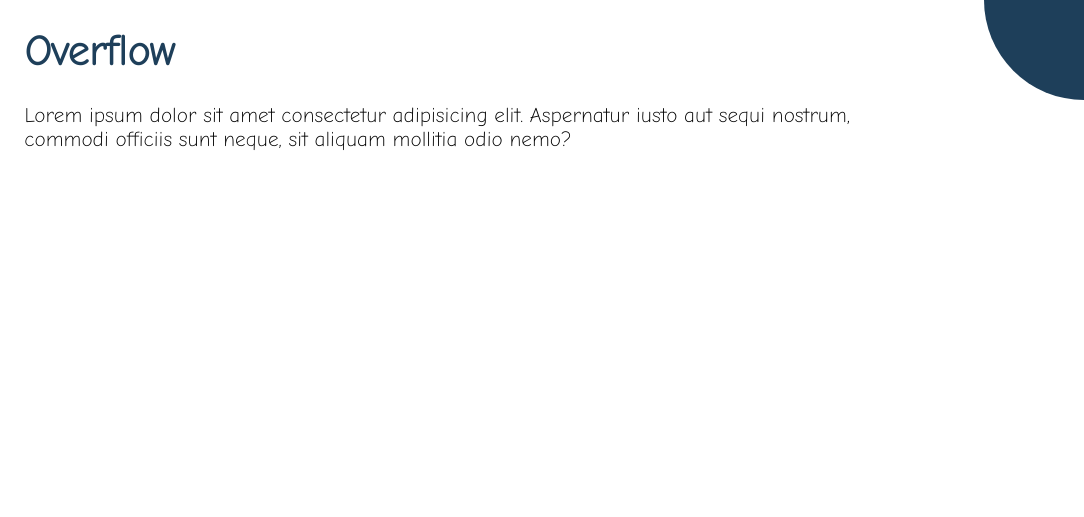
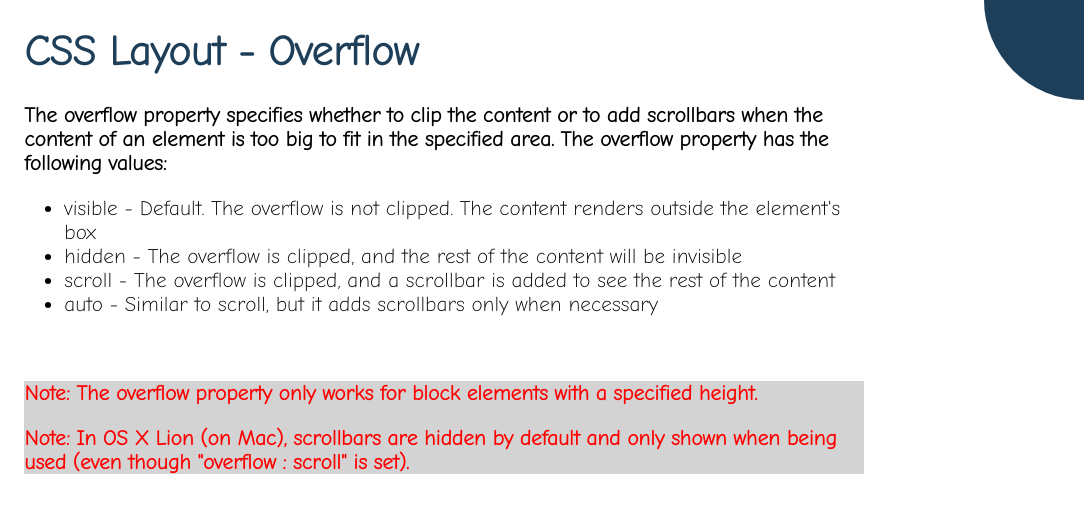
Before and after one commit to ahtrahdis7/css_assignment, a plain HTML site: page index.html in a window 1280 px wide. Both pictures are taken after a click on the link "Overflow". Shown: the top 517 px of the page, 196-1280 px from the left. Drawn offline with Linux system fonts and the light colour scheme.

Commit message:
Overflow section : Dekhidiye emti haba toh?

```diff
--- a/index.html
+++ b/index.html
@@ -89,8 +89,25 @@
         </div>
 
         <div id="Overflow" class="tabcontent">
-          <h1>Overflow</h1>
-        <p>Lorem ipsum dolor sit amet consectetur adipisicing elit. Aspernatur iusto aut sequi nostrum, commodi officiis sunt neque, sit aliquam mollitia odio nemo?</p>
+          <h1>CSS Layout - Overflow</h1>
+        <p style=" font-weight: bold;">The overflow property specifies whether to clip the content or to add scrollbars when the content of an element is too big to fit in the specified area.
+
+          The overflow property has the following values:
+          <ul style="text-align: left;">
+            <li> visible - Default. The overflow is not clipped. The content renders outside the element's box</li>
+            <li> hidden - The overflow is clipped, and the rest of the content will be invisible</li>
+            <li>scroll - The overflow is clipped, and a scrollbar is added to see the rest of the content</li>
+            <li> auto - Similar to scroll, but it adds scrollbars only when necessary</li>
+          </ul>
+
+          <br>
+          <div id="note" style="background: lightgray;">
+            <p style="color: red; font-weight: bold;">Note: The overflow property only works for block elements with a specified height.</p>
+            <p style="color: red; font-weight: bold;">Note: In OS X Lion (on Mac), scrollbars are hidden by default and only shown when being used (even though "overflow : scroll" is set).</p>
+
+          </div>
+
+         </p>
         </div>
 
         <div id="Image" class="tabcontent">
```
